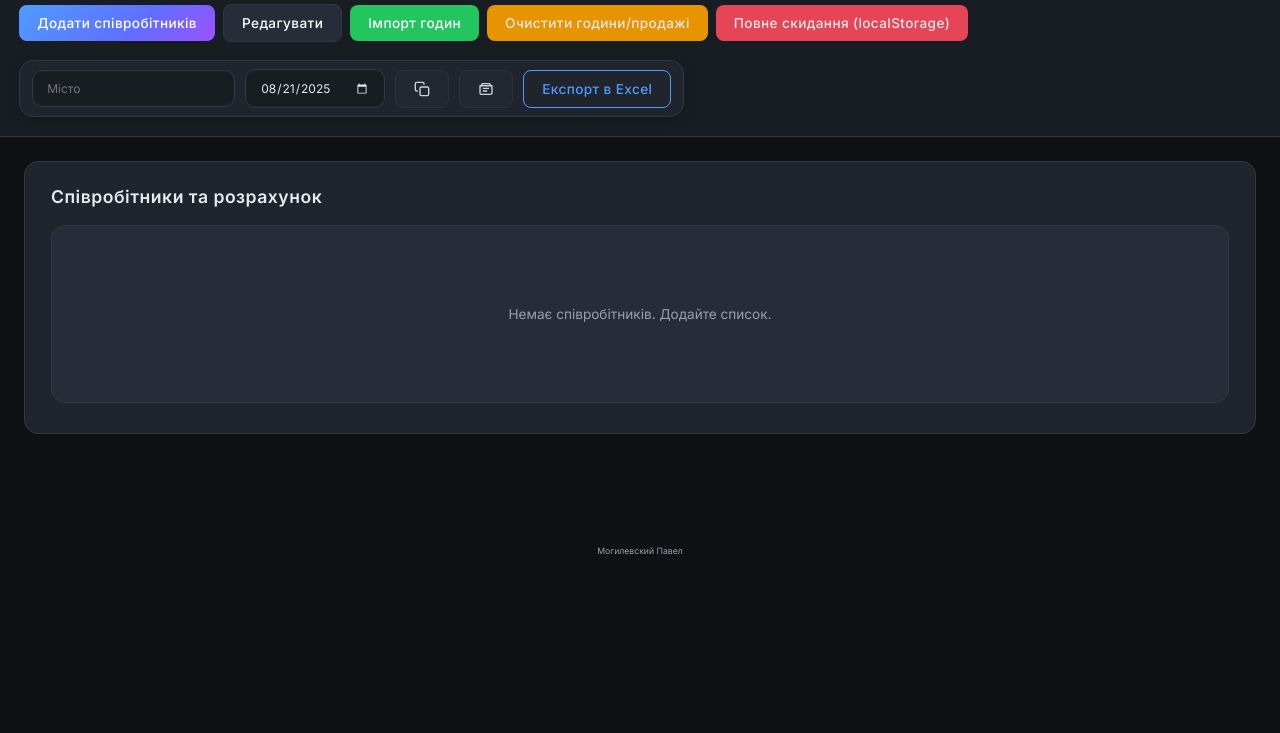
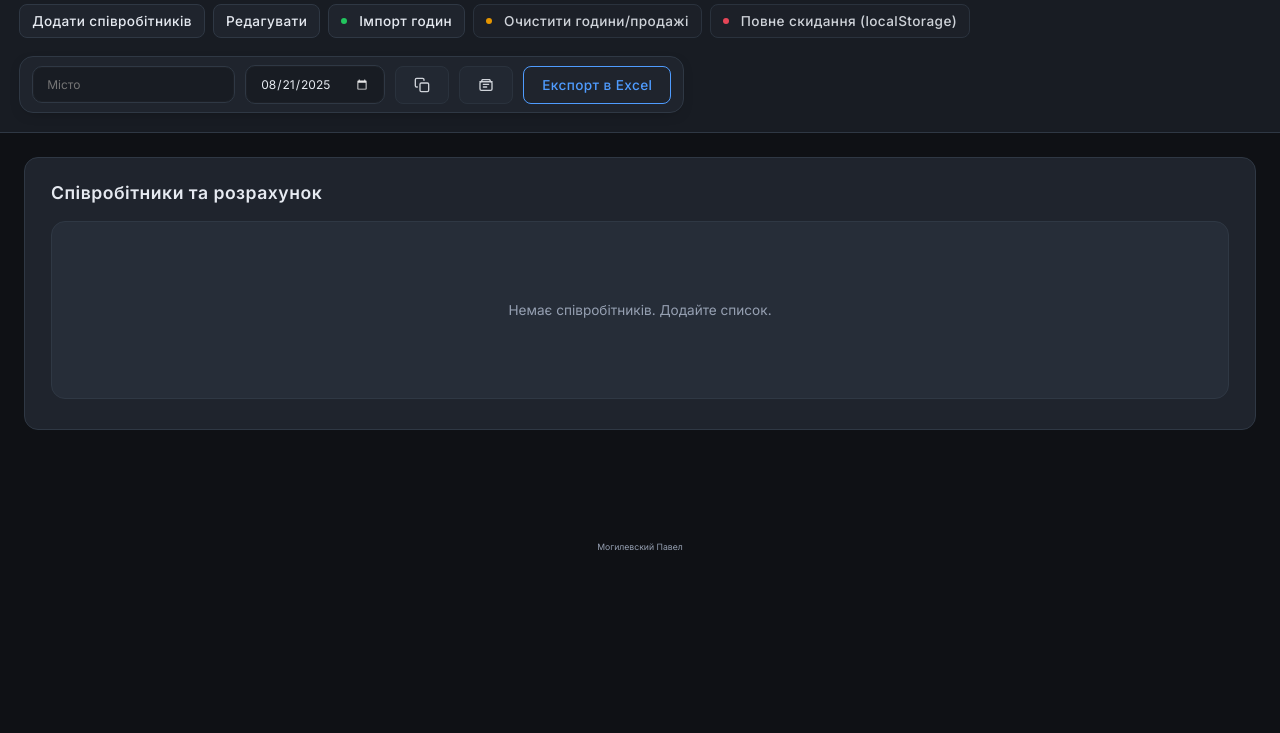
Before and after one commit to pavel13595/salary_baranchik, a website with bundled scripts: page index.html in a window 1280 px wide. Shown: the part 67-800 px from the top of the page. Built offline with nearby package versions, Linux system fonts and the light colour scheme.

Commit message:
style: tone down header action buttons to reduce visual noise

```diff
--- a/css/base.css
+++ b/css/base.css
@@ -57,6 +57,54 @@ body {
   flex-wrap: wrap;
   gap: 8px;
   align-items: center;
+}
+
+/* Header action buttons — reduce visual noise */
+.app-header .action-group button {
+  --pad: 8px 12px;
+  background: var(--panel);
+  border: 1px solid var(--border);
+  color: var(--text);
+  box-shadow: none;
+}
+.app-header .action-group button.primary,
+.app-header .action-group button.accent,
+.app-header .action-group button.warn,
+.app-header .action-group button.danger,
+.app-header .action-group button.subtle,
+.app-header .action-group button.outline-accent {
+  background: var(--panel);
+  border: 1px solid var(--border);
+  color: var(--text);
+}
+.app-header .action-group button:hover {
+  transform: none;
+  background: var(--panel-alt);
+  box-shadow: none;
+}
+/* Small color dot to convey action intent without bright fills */
+.app-header .action-group button.accent::before,
+.app-header .action-group button.warn::before,
+.app-header .action-group button.danger::before,
+.app-header .action-group button.outline-accent::before {
+  content: '';
+  width: 6px;
+  height: 6px;
+  border-radius: 50%;
+  display: inline-block;
+  margin-right: 6px;
+}
+.app-header .action-group button.accent::before {
+  background: #22c55e;
+}
+.app-header .action-group button.warn::before {
+  background: var(--warn);
+}
+.app-header .action-group button.danger::before {
+  background: var(--danger);
+}
+.app-header .action-group button.outline-accent::before {
+  background: var(--accent);
 }
 
 /* Action group button text colors: dark = white, light = black */
```
